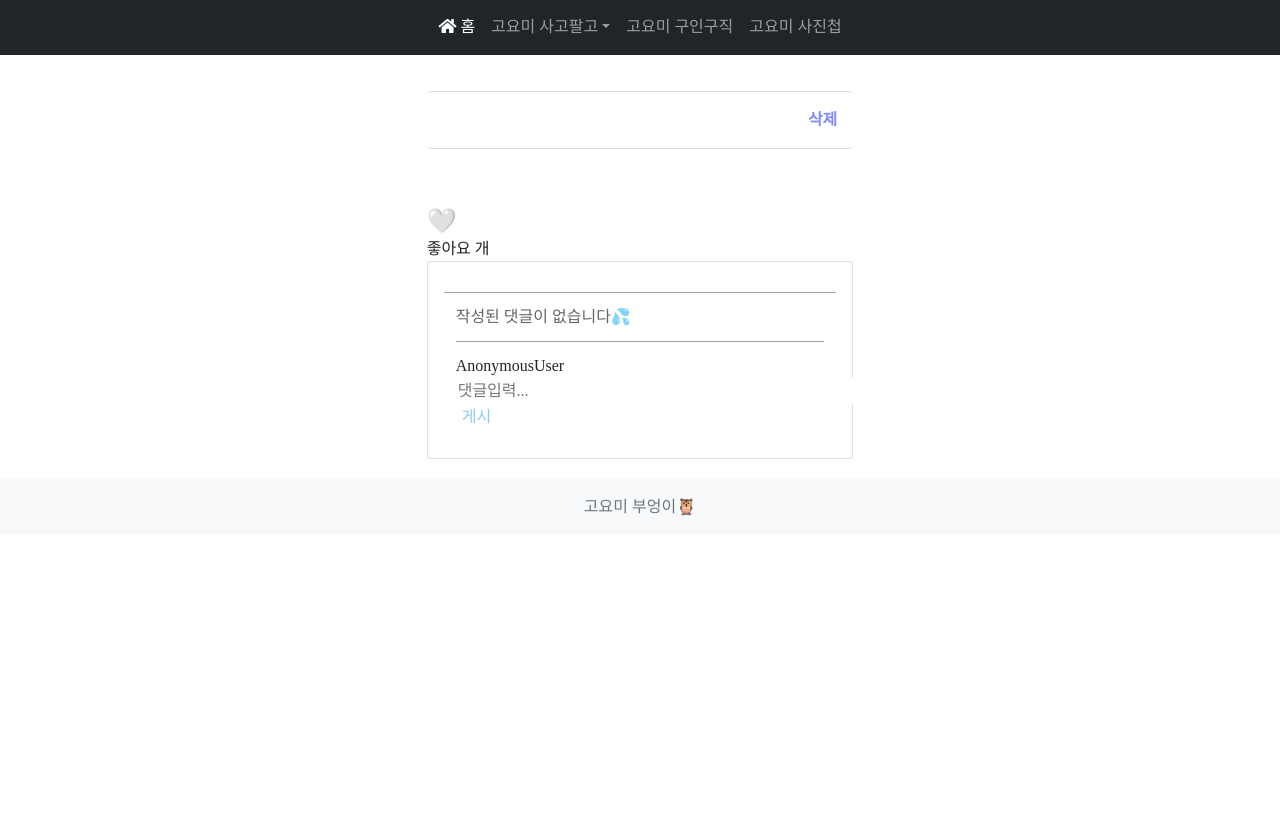
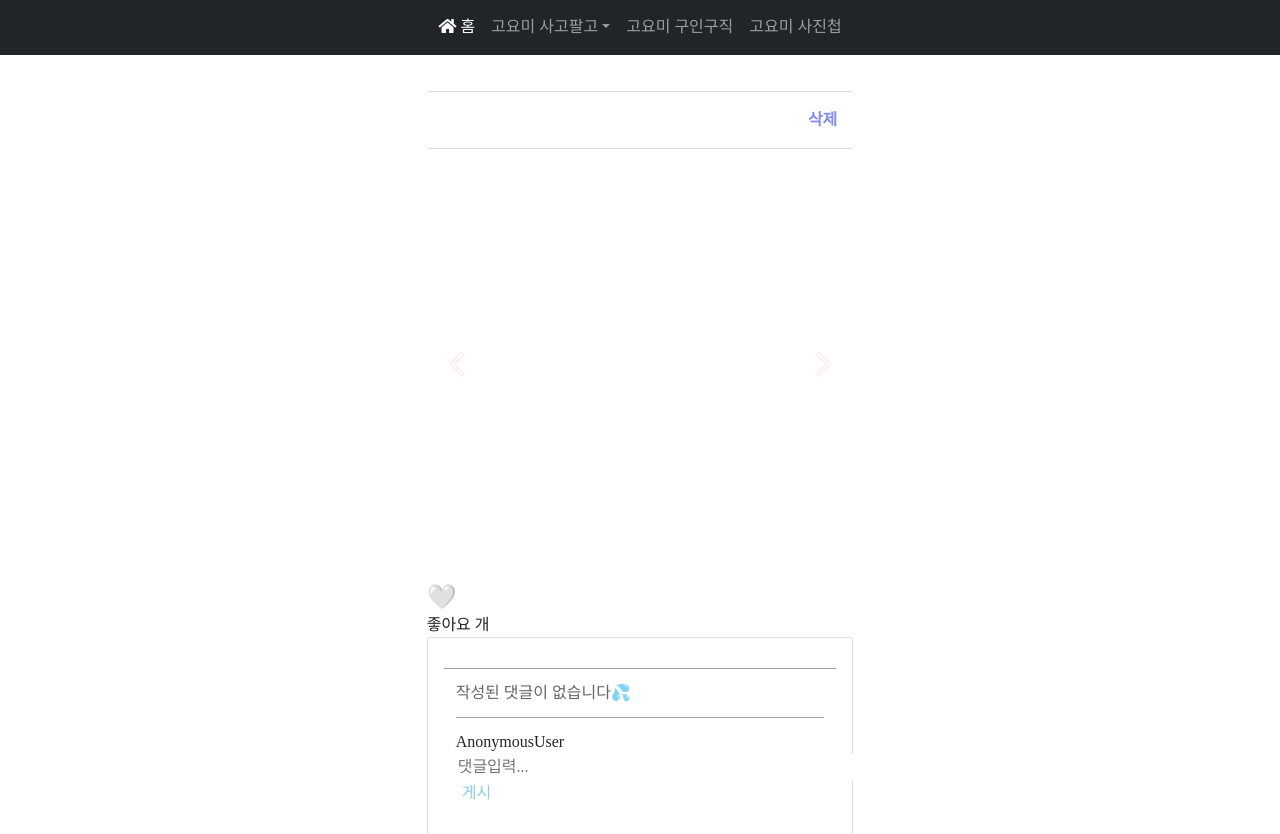
Before and after one commit to seuljaa/lllolll, a Django app: template config/templates/photo/photo_detail.html in a window 1280 px wide. Shown: the part 309-1143 px from the top of the page. Before the commit the page ends 825 px from the top, so only its background shows below. Run offline with Django 4.2, Linux system fonts and the light colour scheme; the template is opened without the code that fills it, so the values that code supplies are empty; some libraries are stand-ins or nearby versions; some web fonts are replaced.

Commit message:
여러이미지구현

```diff
--- a/config/templates/photo/photo_detail.html
+++ b/config/templates/photo/photo_detail.html
@@ -1,6 +1,31 @@
 {% extends "layout.html" %}
 {% load django_bootstrap5 %}
 {% block content %}
+
+<link rel="stylesheet" href="https://unpkg.com/swiper@7/swiper-bundle.min.css"/>
+<script src="https://unpkg.com/swiper@7/swiper-bundle.min.js"></script>
+<style>
+    .swiper {
+  width: 400px;
+  height: 400px;
+}
+
+    .swiper-button-next ,
+    .swiper-button-prev {
+        --swiper-navigation-size:22px;
+        color: white;
+        font-weight: 900;
+        opacity: 0.5;
+        text-shadow: -1px 0 pink, 0 1px pink, 1px 0 pink, 0 -1px pink;
+    }
+
+    .swiper-container { width: 100%; height: 100%; }
+.swiper-slide { text-align: center; font-size: 18px; background: #fff; display: flex; justify-content: center; align-items: center; }
+.swiper-pagination-bullet { width: 12px; height: 12px; background: transparent; border: 1px solid pink; opacity: 1; }
+.swiper-pagination-bullet-active { width: 40px; transition: width .5s; border-radius: 5px; background: pink; border: 1px solid transparent; }
+
+</style>
+
 
 <div class="card card-body t-w-1/3 container t-mt-4 t-border-r-0 t-border-l-0 t-font-bold">
     <div class="t-flex t-justify-between">
@@ -17,7 +42,23 @@
 </div>
 
 <div class="container t-text-center t-mt-4">
-    <img src="{{ photo_detail.imgfile.url }}" style="width: 400px;" alt="">
+<div class="swiper">
+    <!-- Additional required wrapper -->
+    <div class="swiper-wrapper t-text-center">
+        <!-- Slides -->
+        {% for img in photo%}
+        <div class="swiper-slide">
+            <img src="{{ img.imgfile.url }}" style="width: 400px; height: 400px;" alt="">
+        </div>
+        {% endfor %}
+    </div>
+    <!-- If we need navigation buttons -->
+    <div class="swiper-button-prev"></div>
+    <div class="swiper-button-next"></div>
+    <div class="swiper-pagination"></div>
+
+</div>
+
 </div>
 <div class="card card-body t-w-1/3 container t-mt-4 t-p-0 t-border-0 t-text-2xl">
     <div>
@@ -69,3 +110,22 @@
 </div>
 
 {%endblock%}
+
+{% block script %}
+<script type='text/javascript'>
+    const swiper = new Swiper('.swiper', {
+
+  loop: true,
+
+  navigation: {
+    nextEl: '.swiper-button-next',
+    prevEl: '.swiper-button-prev',
+  },
+
+  pagination: { el: '.swiper-pagination', type: 'bullets', },
+});
+
+</script>
+
+</script>
+{% endblock %}
--- a/photo/views.py
+++ b/photo/views.py
@@ -43,8 +43,9 @@ def photo_post(request):
 @login_required(login_url='accounts:sign_in')
 def photo_detail(request, photo_id):
     photo_detail = Photo_post.objects.get(pk=photo_id)
+    photo = Photo_Image.objects.filter(post_id=photo_id)
     like_list = photo_detail.likes_user.filter(id=request.user.id)
-    context = {'photo_detail': photo_detail, 'like_list': like_list}
+    context = {'photo_detail': photo_detail, 'like_list': like_list, 'photo':photo}
     return render(request, 'photo/photo_detail.html', context)
 
 
```
